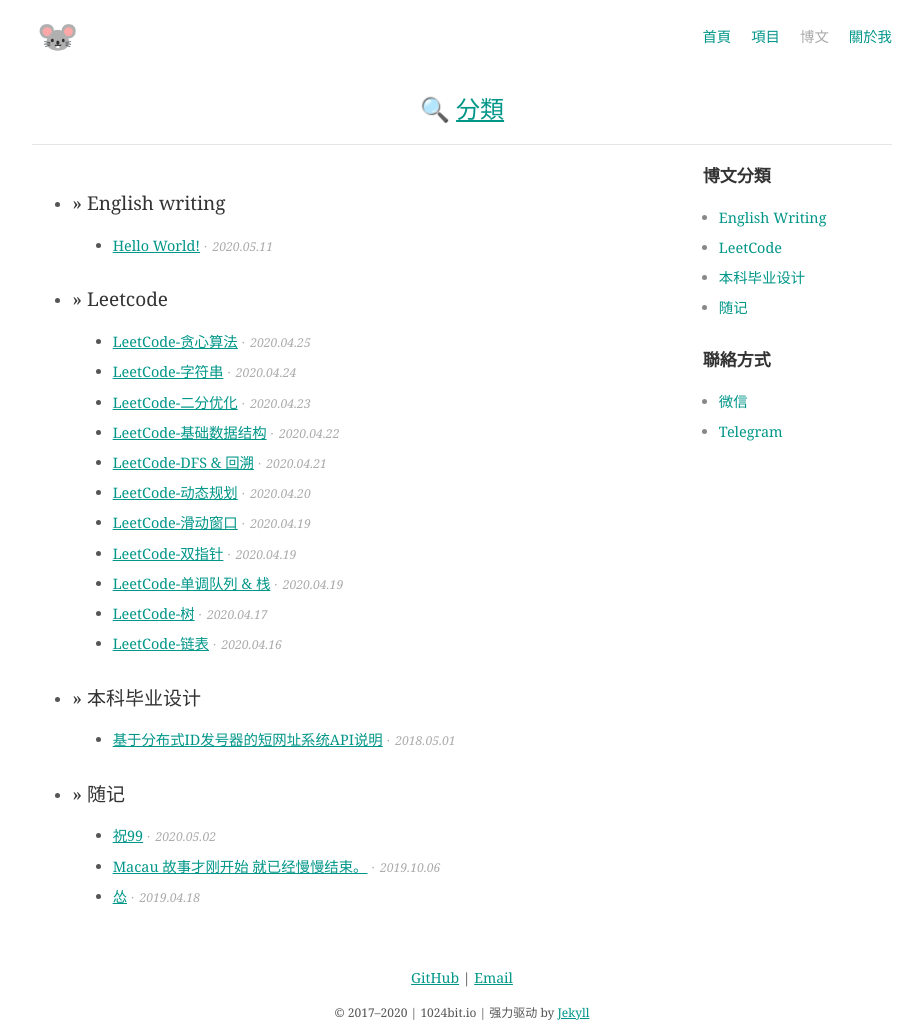
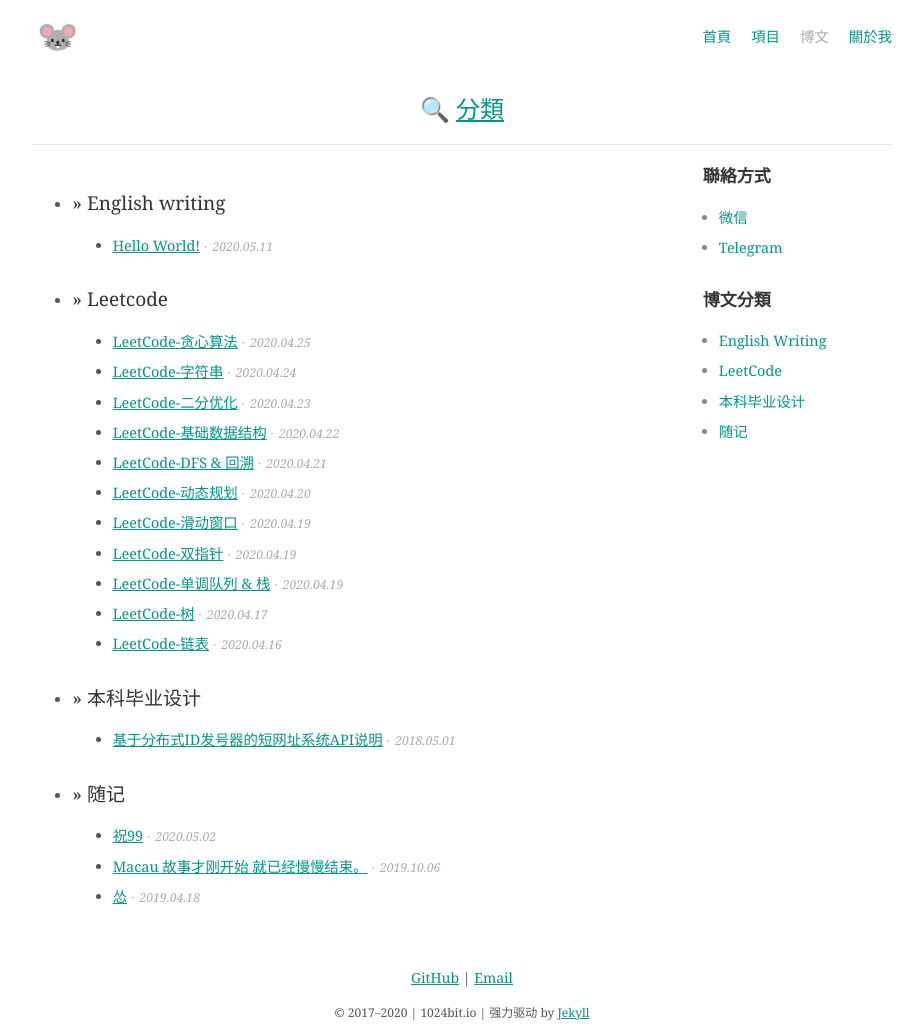
Before and after one commit to GitBlackSir/GitBlackSir.github.io, a Jekyll site: the page built from blog/categories.md, in a window 1280 px wide. Shown: the whole page, without its empty margins (178-1101 px from the left). Built offline with Jekyll 4.4.1, drawn with Linux system fonts in a browser that asks for light colours; nearby versions of some CDN libraries.

Commit message:
Add import-links.html.

```diff
--- a/_layouts/blog.html
+++ b/_layouts/blog.html
@@ -2,5 +2,5 @@
 <!-- <div style="margin-top:20px" /> -->
 <div class="hentry post project-batch-title"><h3><center> {{ site.string.blog}} </center></h3></div>
 <div id="content-post"> {{ content }} </div>
-<div id="sidebar-primary" class="sidebar"> {% include categories-list.html %} {% include important-links.html %} </div>
+<div id="sidebar-primary" class="sidebar"> {% include important-links.html %}{% include categories-list.html %}</div>
 {% include bottom.html %}
```
